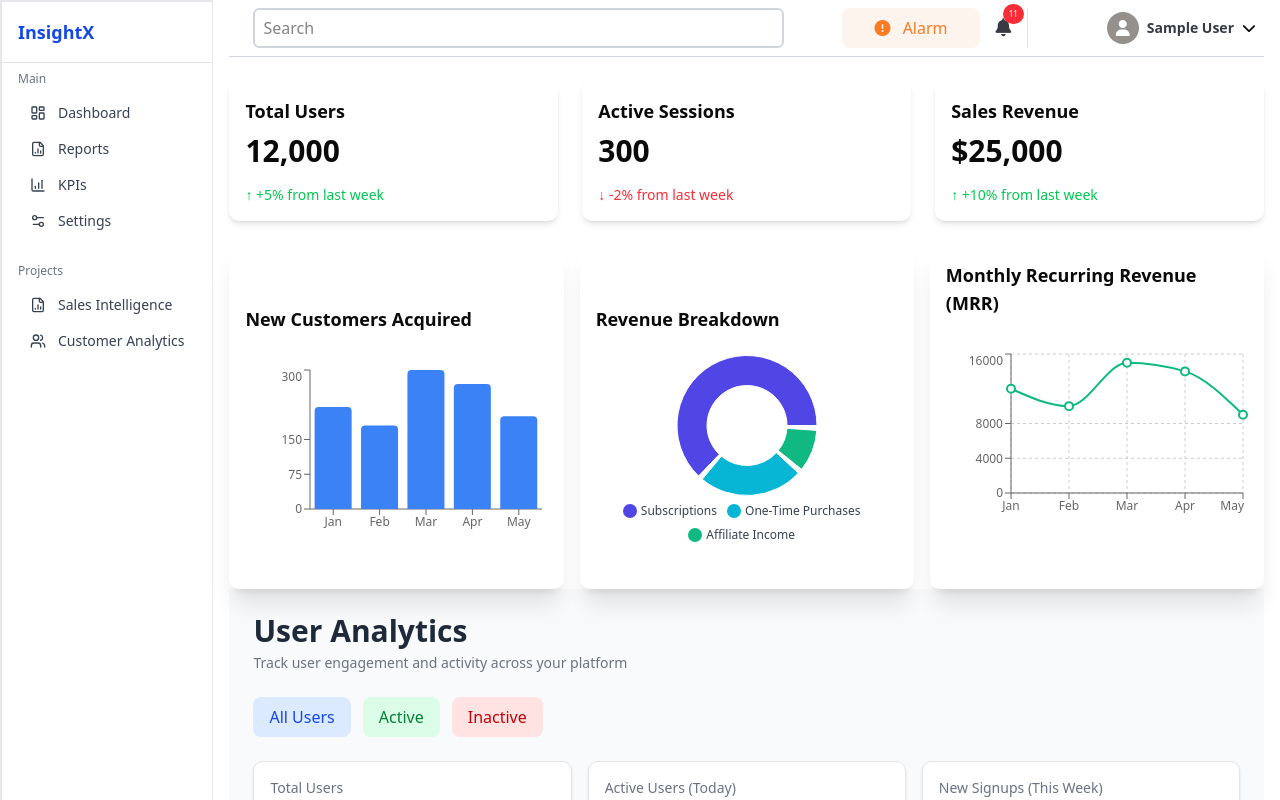
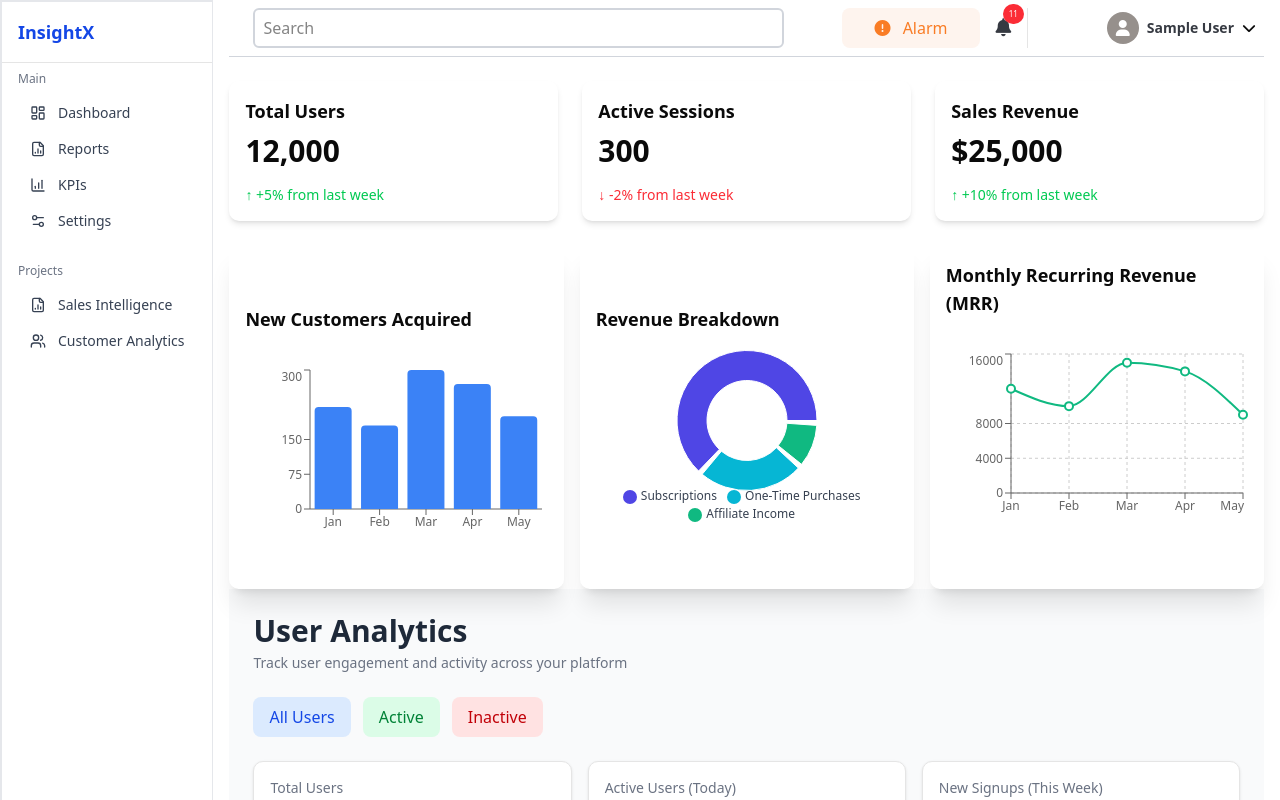
Before and after one commit to EmmanuelOhore/business_intelligence, a Next.js app: page /overview in a window 1280 px wide. Shown: the top 800 px of the page. Built offline with nearby package versions, Linux system fonts and the light colour scheme; sample sign-in values are in the browser's storage.

Commit message:
design fixes

```diff
--- a/src/components/overview/donutchart.tsx
+++ b/src/components/overview/donutchart.tsx
@@ -14,6 +14,8 @@ const COLORS = ["#4f46e5", "#06b6d4", "#10b981"]; // Indigo, Cyan, Green
 
 export default function RevenueSourceChart() {
   const [chartData, setChartData] = useState([]);
+  const [isSmallScreen, setIsSmallScreen] = useState(false);
+
   useEffect(() => {
     async function fetchData() {
       try {
@@ -23,16 +25,24 @@ export default function RevenueSourceChart() {
         console.error("Error fetching data", err);
       }
     }
+    fetchData();
 
-    fetchData();
+    // Detect small screen and update state
+    const mediaQuery = window.matchMedia("(max-width: 640px)"); // Tailwind's "sm" breakpoint
+    setIsSmallScreen(mediaQuery.matches);
+
+    const handler = (e: MediaQueryListEvent) => setIsSmallScreen(e.matches);
+    mediaQuery.addEventListener("change", handler);
+    return () => mediaQuery.removeEventListener("change", handler);
   }, []);
+
   return (
-    <div className="flex-1  h-56 ">
+    <div className="flex-1 h-56">
       <h2 className="text-lg font-semibold mb-4 max-phoneL:text-base">
         Revenue Breakdown
       </h2>
 
-      <div className=" h-56  max-phoneL:w-[80%] max-phoneP:w-full ">
+      <div className="h-56 max-phoneL:w-[80%] max-phoneP:w-full">
         <ResponsiveContainer width="100%" height="80%">
           <PieChart>
             <Pie
@@ -54,13 +64,17 @@ export default function RevenueSourceChart() {
             </Pie>
             <Tooltip />
             <Legend
-              verticalAlign="bottom"
-              height={26}
+              layout={isSmallScreen ? "vertical" : "horizontal"}
+              align={isSmallScreen ? "right" : "center"}
+              verticalAlign={isSmallScreen ? "middle" : "bottom"}
+              wrapperStyle={{
+                fontSize: isSmallScreen ? 10 : 12,
+                marginTop: isSmallScreen ? 0 : "1rem",
+              }}
               formatter={(value) => (
                 <span
                   style={{
-                    fontSize: "12px",
-                    marginTop: "1rem",
+                    fontSize: isSmallScreen ? 10 : 12,
                     color: "#374151",
                   }}
                 >
--- a/src/components/overview/table.tsx
+++ b/src/components/overview/table.tsx
@@ -292,7 +292,7 @@ const OverviewTable = () => {
                   <td className="py-3.5 px-4 text-left font-medium max-phoneL:px-2">
                     {item.name}
                   </td>
-                  <td className="py-3.5 px-4 text-left text-gray-600 max-phoneL:px-2">
+                  <td className="py-3.5 decoration-0 px-4 text-left text-gray-600 max-phoneL:px-2">
                     {item.email}
                   </td>
                   <td className="py-3.5 px-4 text-left max-phoneL:hidden">
```
